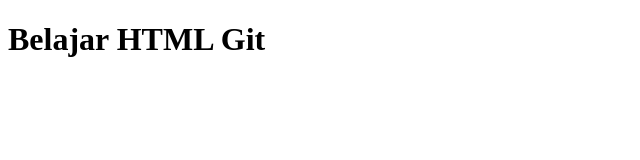
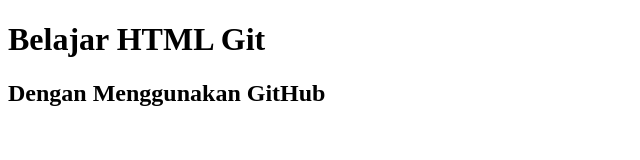
Before and after one commit to JRSKelvin/Learn-Redux-JSON-And-Git, a plain HTML site: page Index.html in a window 1280 px wide. Shown: the whole page, without its empty margins (0-640 px from the left). Drawn offline with Linux system fonts and the light colour scheme.

Commit message:
Update Index.html

```diff
--- a/Index.html
+++ b/Index.html
@@ -8,5 +8,6 @@
 </head>
 <body>
     <h1>Belajar HTML Git</h1>
+    <h2>Dengan Menggunakan GitHub</h2>
 </body>
 </html>
```
